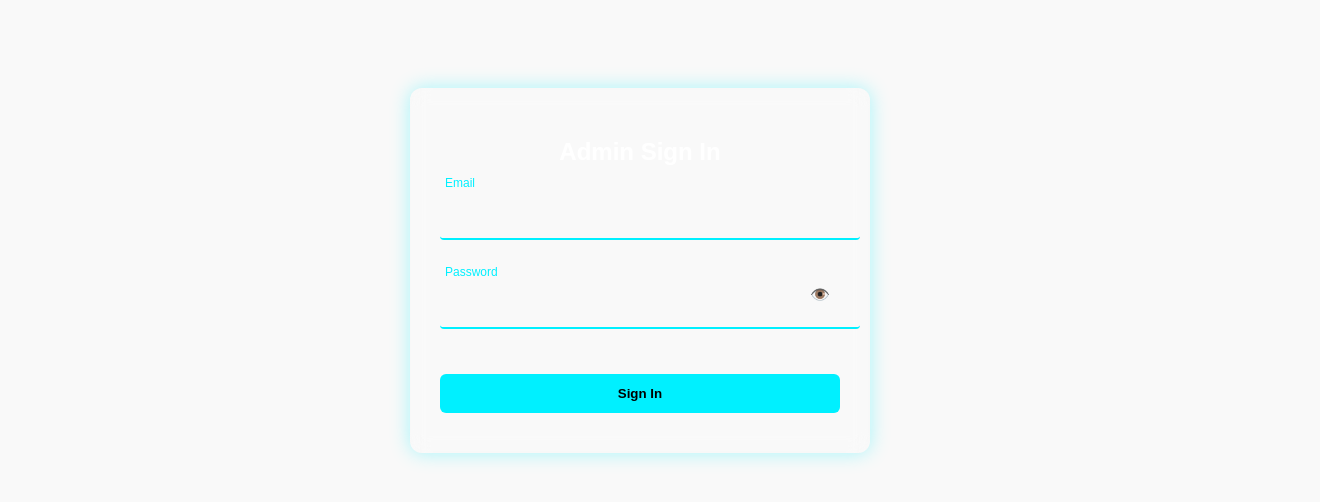
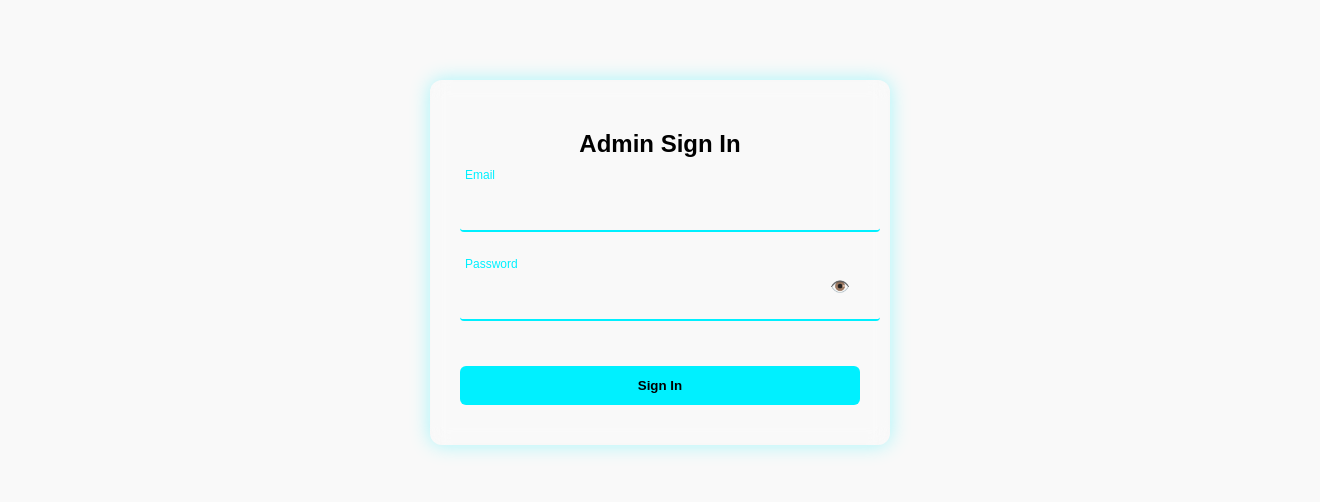
Before and after one commit to rishigoswami18/book-app-web, a React (Create React App) app: page /signin in a window 1280 px wide. Shown: the top 502 px of the page, 1320 px wide, since content can reach past the window. Built offline with nearby package versions, Linux system fonts and the light colour scheme.

Commit message:
adding download

```diff
--- a/src/index.css
+++ b/src/index.css
@@ -1,5 +1,6 @@
 body {
-  margin: 0;
+
+  padding: 0;
   font-family: -apple-system, BlinkMacSystemFont, 'Segoe UI', 'Roboto', 'Oxygen',
     'Ubuntu', 'Cantarell', 'Fira Sans', 'Droid Sans', 'Helvetica Neue',
     sans-serif;
--- a/src/pages/Home.css
+++ b/src/pages/Home.css
@@ -30,6 +30,7 @@ canvas {
 /* Headings */
 h2 {
   margin-bottom: 10px;
+  color:black;
 }
 
 /* Category buttons */
@@ -117,3 +118,17 @@ h2 {
 .signin-btn:hover {
   background-color: #218838;
 }
+
+/* Remove default padding and margin from body and html */
+html, body {
+    margin: 0;
+    padding: 0;
+    width: 100%;
+    height: 100%;
+}
+h1 {
+  text-align: center;
+  font-size: 2rem;
+  margin-bottom: 20px;
+  color: #fff; /* assuming dark background */
+}
--- a/src/pages/SignIn.css
+++ b/src/pages/SignIn.css
@@ -18,6 +18,7 @@
 .signin-form .input-group {
   position: relative;
   margin-bottom: 25px;
+
 }
 
 .signin-form input {
@@ -26,7 +27,7 @@
   border: none;
   border-bottom: 2px solid #00f0ff;
   background: transparent;
-  color: #fff;
+  color:black;
   font-size: 16px;
   outline: none;
 }
```
